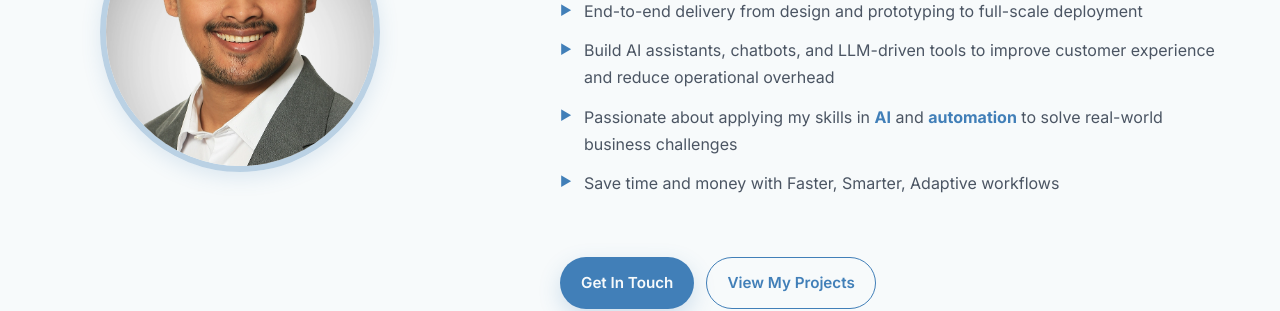
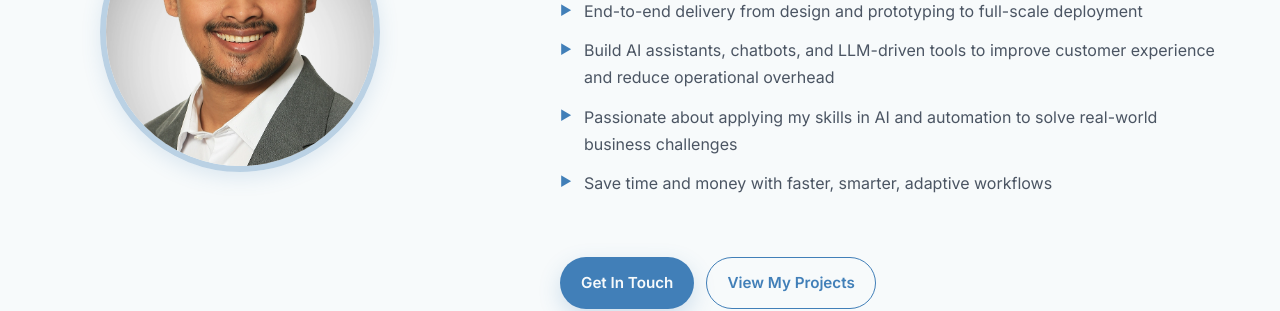
Before and after one commit to jerryn-joy/jerryn-joy.github.io, a Jekyll site: the page built from home.md, in a window 1280 px wide. Shown: the part 433-744 px from the top of the page. Built offline with Jekyll 4.4.1, drawn with Linux system fonts in a browser that asks for light colours.

```diff
--- a/home.md
+++ b/home.md
@@ -40,7 +40,7 @@ permalink: /
 
         <!-- New description
           <p class="description">
-            Design and deliver AI agents, RAG pipelines, and automated workflows with low/no-code tools and Python—reducing manual effort and increasing efficiency </p>
+            Design and deliver AI agents, RAG pipelines, and automated workflows with low/no-code tools and Python - reducing manual effort and increasing efficiency </p>
           <p class="description">
             End-to-end delivery from design and prototyping to full-scale deployment.</p>
           <p class="description">Build AI assistants, chatbots, and LLM-driven tools to improve customer experience and reduce operational overhead.</p>
@@ -53,8 +53,8 @@ permalink: /
             <li>Design and deliver AI agents, RAG pipelines, and automated workflows with low/no-code tools and Python—reducing manual effort and increasing efficiency</li>
             <li>End-to-end delivery from design and prototyping to full-scale deployment</li>
             <li>Build AI assistants, chatbots, and LLM-driven tools to improve customer experience and reduce operational overhead</li>
-            <li>Passionate about applying my skills in <strong>AI</strong> and <strong>automation</strong> to solve real-world business challenges</li>
-            <li>Save time and money with Faster, Smarter, Adaptive workflows</li>
+            <li>Passionate about applying my skills in AI and automation to solve real-world business challenges</li>
+            <li>Save time and money with faster, smarter, adaptive workflows</li>
           </ul>
         </div>
 
```
